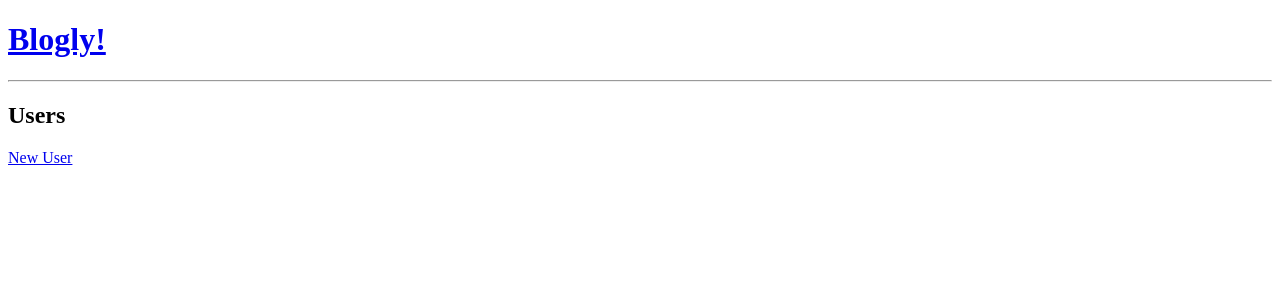
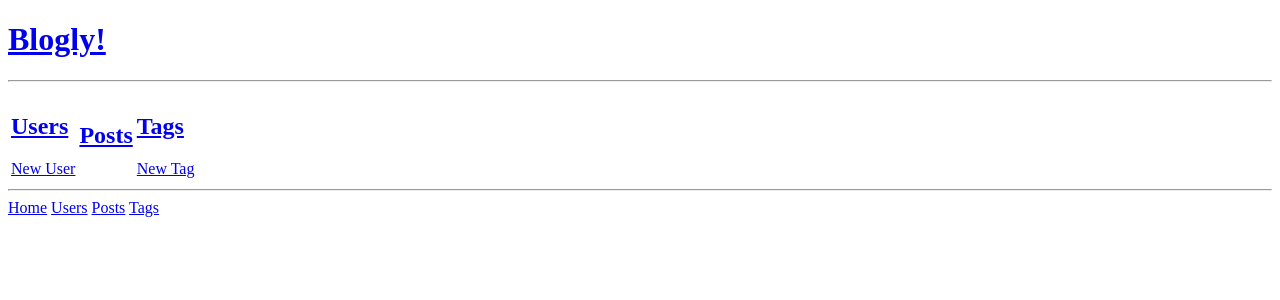
Before and after one commit to alocke8181/flask-blogly-3, a Flask app: page / in a window 1280 px wide. Shown: the top 300 px of the page. Run offline with Flask 3, Linux system fonts and the light colour scheme.

Commit message:
added tag functionality

```diff
--- a/app.py
+++ b/app.py
@@ -2,7 +2,7 @@
 
 from flask import Flask, request, render_template, redirect, flash, session
 from flask_debugtoolbar import DebugToolbarExtension
-from models import db, connect_db, User, Post
+from models import db, connect_db, User, Post, Tag, PostTag
 from flask_sqlalchemy import SQLAlchemy
 
 app = Flask(__name__)
@@ -20,8 +20,19 @@ connect_db(app)
 @app.route('/')
 def home():
     """Show home page"""
-    users = User.query.order_by(User.last_name, User.first_name).all()
-    return render_template('home.html',users=users)
+    users = User.query.order_by(User.last_name, User.first_name).limit(3).all()
+    posts = Post.query.order_by(Post.created_at).limit(3).all()
+    tags = Tag.query.order_by(Tag.name).limit(3).all()
+    return render_template('home.html',users=users, posts=posts, tags=tags)
+
+################################################################################################
+#User related routes
+
+@app.route('/users')
+def show_all_users():
+    """Show all users"""
+    users = User.query.all()
+    return render_template('user/users.html', users=users)
 
 @app.route('/users/new', methods=['GET'])
 def new_user_form():
@@ -76,18 +87,31 @@ def delete_user(user_id):
 
     return redirect('/')
 
+################################################################################################
+#Post related routes
+
+@app.route('/posts')
+def show_all_posts():
+    """Show all posts"""
+    posts = Post.query.all()
+    return render_template('post/posts.html', posts= posts)
+
 @app.route('/users/<int:user_id>/posts/new',methods=['GET'])
 def show_new_post_form(user_id):
     """Show the new post form"""
     user = User.query.get(user_id)
-    return render_template('post/new_post.html',user=user)
+    tags = Tag.query.all()
+    return render_template('post/new_post.html',user=user, tags=tags)
 
 @app.route('/users/<int:user_id>/posts/new',methods=['POST'])
 def new_post(user_id):
     """Create a new post"""
     title = request.form['title']
     content = request.form['content']
-    new_post = Post(title=title, content=content, owner_id=user_id)
+    tag_ids = [int(num) for num in request.form.getlist('tag')]
+    tags = Tag.query.filter(Tag.id.in_(tag_ids)).all()
+
+    new_post = Post(title=title, content=content, owner_id=user_id, tags=tags)
     db.session.add(new_post)
     db.session.commit()
     return redirect(f'/posts/{new_post.id}')
@@ -102,7 +126,8 @@ def show_post(post_id):
 def show_edit_post(post_id):
     """Show the edit post form"""
     post = Post.query.get(post_id)
-    return render_template('post/edit_post.html',post=post)
+    tags = Tag.query.all()
+    return render_template('post/edit_post.html',post=post, tags=tags)
 
 @app.route('/posts/<int:post_id>/edit', methods=['POST'])
 def edit_post(post_id):
@@ -110,6 +135,8 @@ def edit_post(post_id):
     post = Post.query.get(post_id)
     post.title = request.form['title']
     post.content = request.form['content']
+    tag_ids = [int(num) for num in request.form.getlist('tag')]
+    post.tags = Tag.query.filter(Tag.id.in_(tag_ids)).all()
 
     db.session.add(post)
     db.session.commit()
@@ -123,3 +150,56 @@ def delete_post(post_id):
     db.session.delete(post)
     db.session.commit()
     return redirect(f'/users/{owner_id}')
+
+################################################################################################
+#Tag related routes
+
+@app.route('/tags')
+def show_tags():
+    """Show a list of all tags"""
+    tags = Tag.query.order_by(Tag.name).all()
+    return render_template('tag/tags.html', tags=tags)
+
+
+@app.route('/tags/new', methods=['GET'])
+def show_new_tag():
+    """Show the form to make a new tag"""
+    return render_template('tag/new_tag.html')
+
+@app.route('/tags/new', methods=['POST'])
+def add_new_tag():
+    """Add new tag to db"""
+    tag_name = request.form['tag_name']
+    new_tag = Tag(name=tag_name)
+    db.session.add(new_tag)
+    db.session.commit()
+    return redirect('/tags')
+
+@app.route('/tags/<int:tag_id>')
+def tag_details(tag_id):
+    """Show details about a tag"""
+    tag = Tag.query.get(tag_id)
+    return render_template('/tag/details_tag.html', tag=tag)
+
+@app.route('/tags/<int:tag_id>/edit', methods=['GET'])
+def show_edit_tag(tag_id):
+    """Show the edit tag page"""
+    tag = Tag.query.get(tag_id)
+    return render_template('/tag/edit_tag.html', tag=tag)
+
+@app.route('/tags/<int:tag_id>/edit', methods=['POST'])
+def edit_tag(tag_id):
+    tag = Tag.query.get(tag_id)
+    tag.name = request.form['new_tag_name']
+
+    db.session.add(tag)
+    db.session.commit()
+
+    return redirect(f'/tags/{tag_id}')
+
+@app.route('/tags/<int:tag_id>/delete')
+def delete_tag(tag_id):
+    tag = Tag.query.get(tag_id)
+    db.session.delete(tag)
+    db.session.commit()
+    return redirect('/tags')
--- a/templates/base.html
+++ b/templates/base.html
@@ -12,5 +12,8 @@
     <hr>
     {%block content%}
     {%endblock%}
+
+    <hr>
+    <a href="/">Home</a> <a href="/users">Users</a> <a href="/posts">Posts</a> <a href="/tags">Tags</a>
 </body>
 </html>
--- a/templates/home.html
+++ b/templates/home.html
@@ -1,6 +1,9 @@
 {%extends 'base.html'%}
 {%block content%}
-<h2>Users</h2>
+<table>
+    <tr>
+        <td>
+            <a href="/users"><h2>Users</h2></a>
             <ul>
                 {%for user in users%}
                 <li>
@@ -8,5 +11,34 @@
                 </li>
                 {%endfor%}
             </ul>
+            <div>
                 <a href="/users/new">New User</a>
+            </div>
+        </td>
+        <td>
+            <a href="/posts"><h2>Posts</h2></a>
+            <ul>
+                {% for post in posts %}
+                <li>
+                    <a href="/posts/{{post.id}}">{{post.title}}</a>
+                </li>
+                {%endfor%}
+            </ul>
+        </td>
+        <td>
+            <a href="/tags"><h2>Tags</h2></a>
+            <ul>
+                {%for tag in tags%}
+                <li>
+                    <a href="/tags/{{tag.id}}">{{tag.name}}</a>
+                </li>
+                {%endfor%}
+            </ul>
+            <div>
+                <a href="/tags/new">New Tag</a>
+            </div>
+        </td>
+    </tr>
+</table>
+
 {%endblock%}
```
Also changed, not shown: models.py (+24 -2 lines), templates/post/edit_post.html (+8 -0 lines), templates/post/new_post.html (+8 -0 lines), templates/post/post.html (+8 -2 lines), templates/post/posts.html (added, +14 -0 lines), templates/tag/details_tag.html (added, +18 -0 lines), templates/tag/edit_tag.html (added, +15 -0 lines), templates/tag/new_tag.html (added, +15 -0 lines), templates/tag/tags.html (added, +15 -0 lines), templates/user/users.html (added, +14 -0 lines). Lines whose indentation alone changed are shown as unchanged.
